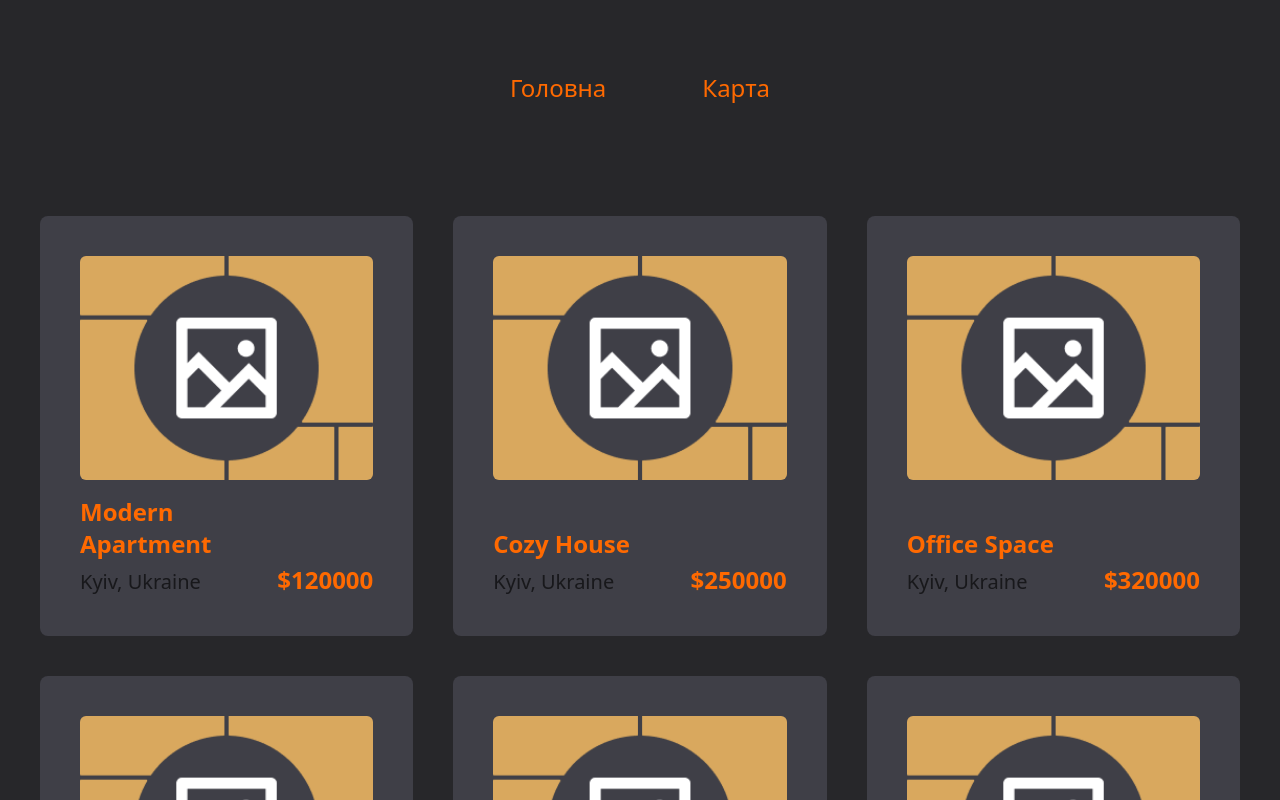
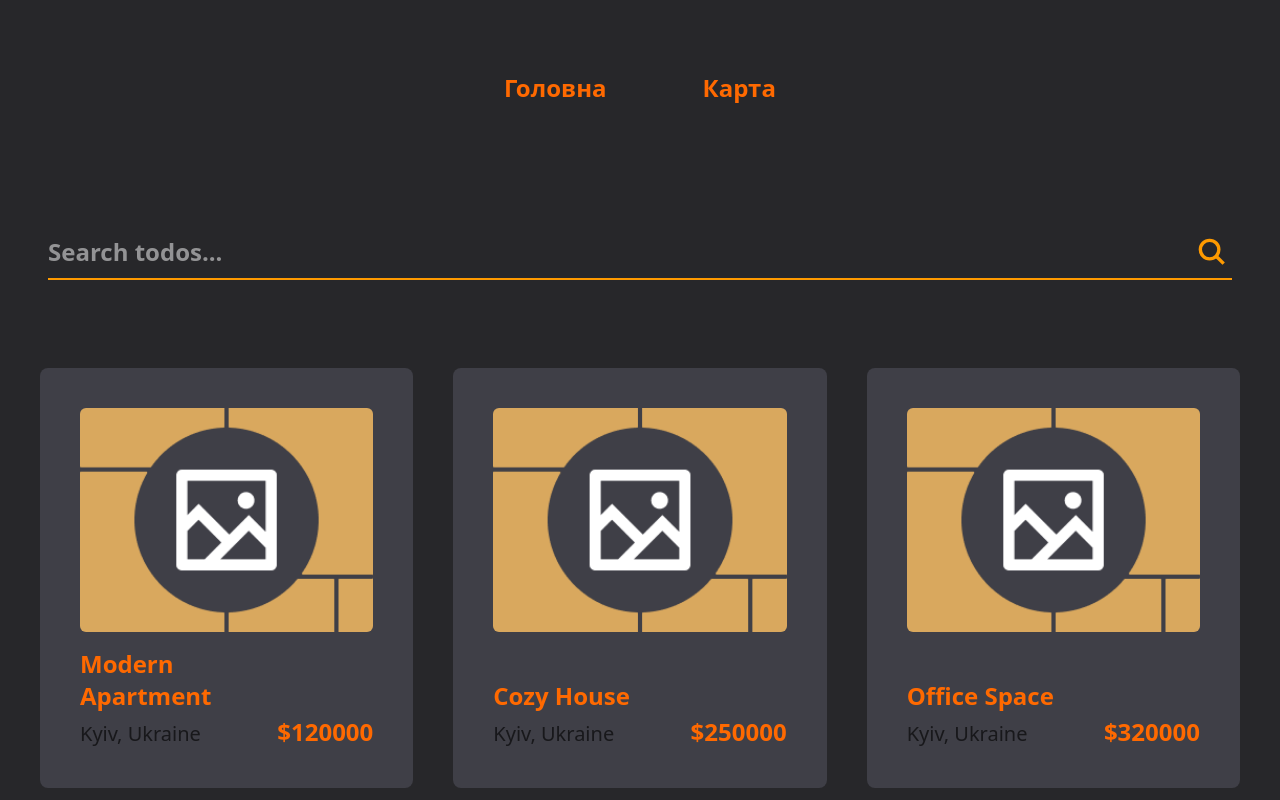
Before and after one commit to ivan-major/soft-pro-test, a Vue app: page / in a window 1280 px wide. Shown: the top 800 px of the page. Built offline with nearby package versions, Linux system fonts and the light colour scheme; the HTML template or start-up script is replaced by a standard one.

Commit message:
search functionality on home page

```diff
--- /dev/null
+++ b/src/shared/ui/Inputs/SearchInput.vue
@@ -0,0 +1,48 @@
+<template>
+    <div class="relative">
+        <input
+            ref="input"
+            v-model="prompt"
+            class="w-full h-10
+                sm:h-12 md:h-14
+                pr-8 sm:pr-10 md:pr-12
+                text-lg sm:text-xl md:text-2xl
+                font-extrabold
+                text-white
+                border-b-2 border-amber-500
+                focus:border-amber-200
+                focus:outline-none
+                caret-amber-500
+                transition-all duration-300 ease-in-out"
+            type="search"
+            :placeholder="placeholder"
+            @input="handleInput"
+        >
+
+        <div class="absolute top-1/2 right-0 translate-y-[-50%] w-6 h-6
+            sm:w-8 sm:h-8 md:w-10 md:h-10">
+            <IconSearch class="stroke-amber-500"/>
+        </div>
+    </div>
+</template>
+
+<script setup lang="ts">
+import { ref } from 'vue'
+import IconSearch from '@/shared/assets/icons/icon-search.svg'
+import { debounce } from '@/shared/utils/helpers.js'
+
+const emit = defineEmits(['search-input'])
+
+defineProps<{
+    placeholder: string
+}>()
+
+const input = ref(null)
+const prompt = ref('')
+
+const handleInput = debounce(async () => {
+    const string = prompt.value.trim()
+
+    emit('search-input', string)
+})
+</script>
--- a/src/shared/ui/Links/AppLink.vue
+++ b/src/shared/ui/Links/AppLink.vue
@@ -1,5 +1,5 @@
 <template>
-    <div class="text-orange-500 p-4 text-base
+    <div class="text-orange-500 p-4 text-base font-bold
         hover:scale-105 hover:shadow-lg
         transition-all duration-300 ease-in-out
         sm:p-6 sm:text-lgmd:p-8 md:text-xl lg:p-10 lg:text-2xl"
--- a/src/views/Home/HomePage.vue
+++ b/src/views/Home/HomePage.vue
@@ -1,4 +1,10 @@
 <template>
+    <div class="w-full p-4
+        sm:p-8
+        md:p-10
+        lg:p-12">
+        <SearchInput placeholder="Search todos..." @search-input="handleSearchInput"/>
+    </div>
     <div class="grid grid-cols-1 gap-4 p-4
         md:grid-cols-2 md:gap-8 md:p-8
         lg:grid-cols-3 lg:gap-10 lg:p-10"
@@ -10,6 +16,7 @@
         />
     </div>
     <HomePagePagination
+        v-if="totalPages > 1"
         :current-page="currentPage"
         :total-items="totalPages"
         @page-changed="onChangePage"
@@ -22,8 +29,10 @@ import { storeToRefs } from 'pinia';
 
 import RealtyFrame from '@/entities/realty/ui/RealtyFrame.vue';
 import HomePagePagination from './ui/HomePagePagination.vue';
+import SearchInput from '@/shared/ui/Inputs/SearchInput.vue';
 
 import { useRealtyStore } from './model/store';
+import { useSearchFilter } from './model/useSearchFilter';
 import { getRealtyListToPage, scrollToTop } from '@/shared/utils/helpers';
 import { REALTY_LIST } from '@/shared/staticData/staticData';
 
@@ -35,6 +44,7 @@ const {
     limit,
     totalPages
 } = storeToRefs(realtyStore);
+const { filterRealtyList } = useSearchFilter();
 
 const onChangePage = (newPage: number) => {
     realtyStore.setCurrentPage(newPage);
@@ -42,6 +52,10 @@ const onChangePage = (newPage: number) => {
     scrollToTop();
 };
 
+const handleSearchInput = (input: string) => {
+    filterRealtyList(input);
+}
+
 onMounted(() => {
     realtyStore.setTotalRealtyList(REALTY_LIST);
     realtyStore.setRealtyList(getRealtyListToPage(totalRealtyList.value, currentPage.value, limit.value));
--- a/src/views/Home/model/store.ts
+++ b/src/views/Home/model/store.ts
@@ -7,14 +7,15 @@ export const useRealtyStore = defineStore('realty-store', () => {
     const realtyList = ref<RealtyObject[]>([])
     const limit = ref<number>(10)
     const currentPage = ref<number>(1)
+    const totalPages = ref<number>(0)
 
-    const totalPages = computed(() => {
-        if (!totalRealtyList.value.length) return 0
-        return Math.ceil(totalRealtyList.value.length / limit.value)
-    })
+    const setTotalPages = (list: RealtyObject[]) => {
+        totalPages.value = Math.ceil(list.length / limit.value)
+    }
 
     const setTotalRealtyList = (list: RealtyObject[]) => {
         totalRealtyList.value = list
+        setTotalPages(list)
     }
 
     const setRealtyList = (list: RealtyObject[]) => {
@@ -35,5 +36,6 @@ export const useRealtyStore = defineStore('realty-store', () => {
         setRealtyList,
         setTotalRealtyList,
         setCurrentPage,
+        setTotalPages,
     }
 })
--- /dev/null
+++ b/src/views/Home/model/useSearchFilter.ts
@@ -0,0 +1,22 @@
+import { storeToRefs } from 'pinia'
+import { useRealtyStore } from '../model/store';
+
+export const useSearchFilter = () => {
+    const realtyStore = useRealtyStore();
+    const { totalRealtyList, limit } = storeToRefs(realtyStore);
+
+    const filterRealtyList = (searchTerm: string) => {
+        const filteredList = totalRealtyList.value.filter((item) =>
+            item.name.toLowerCase().includes(searchTerm.toLowerCase()) ||
+            item.location.toLowerCase().includes(searchTerm.toLowerCase())
+        );
+
+        realtyStore.setRealtyList(filteredList.slice(0, limit.value));
+        realtyStore.setCurrentPage(1);
+        realtyStore.setTotalPages(filteredList);
+    };
+
+    return {
+        filterRealtyList,
+    };
+}
```
Also changed, not shown: src/shared/assets/icons/icon-search.svg (added).
